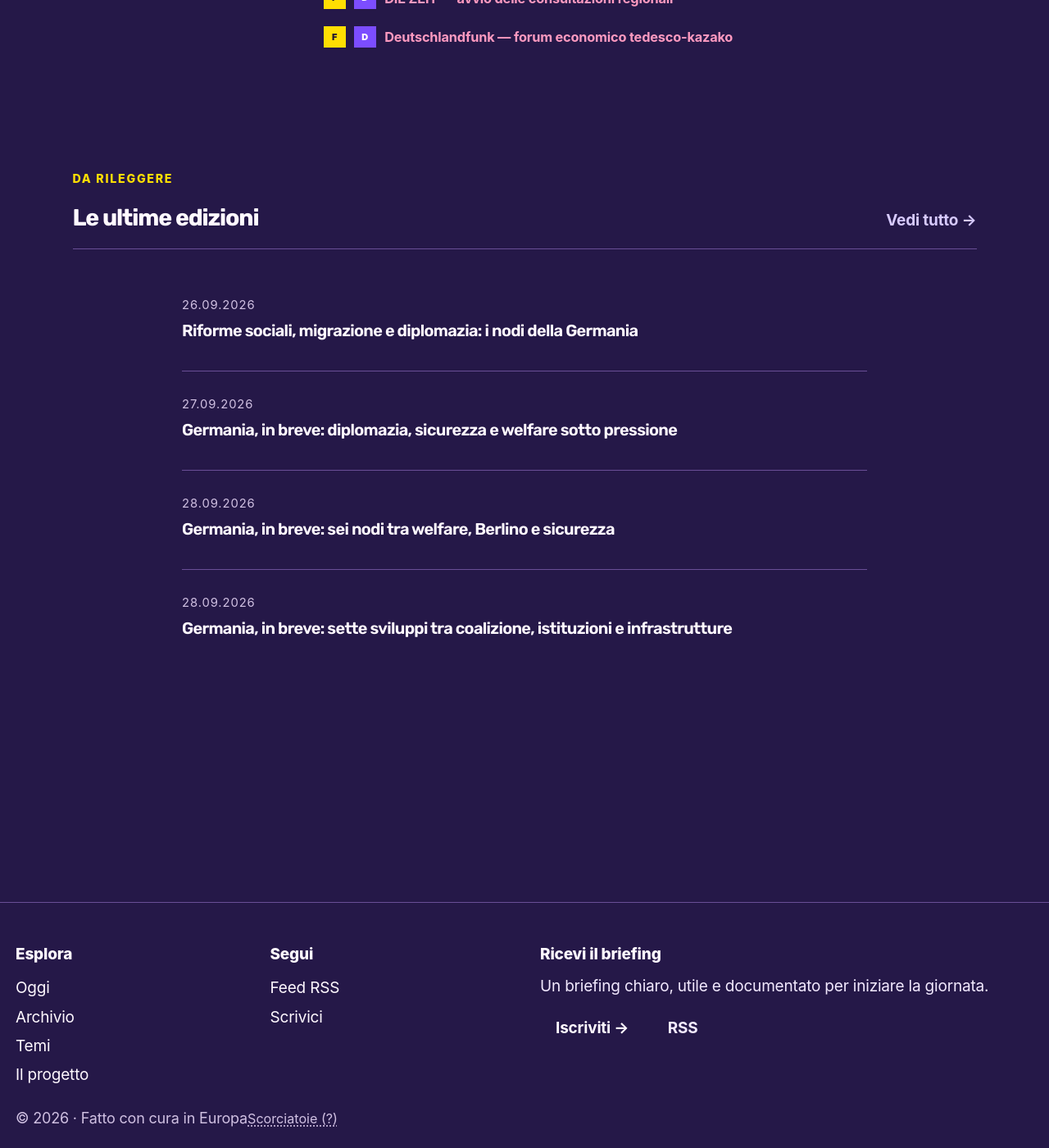
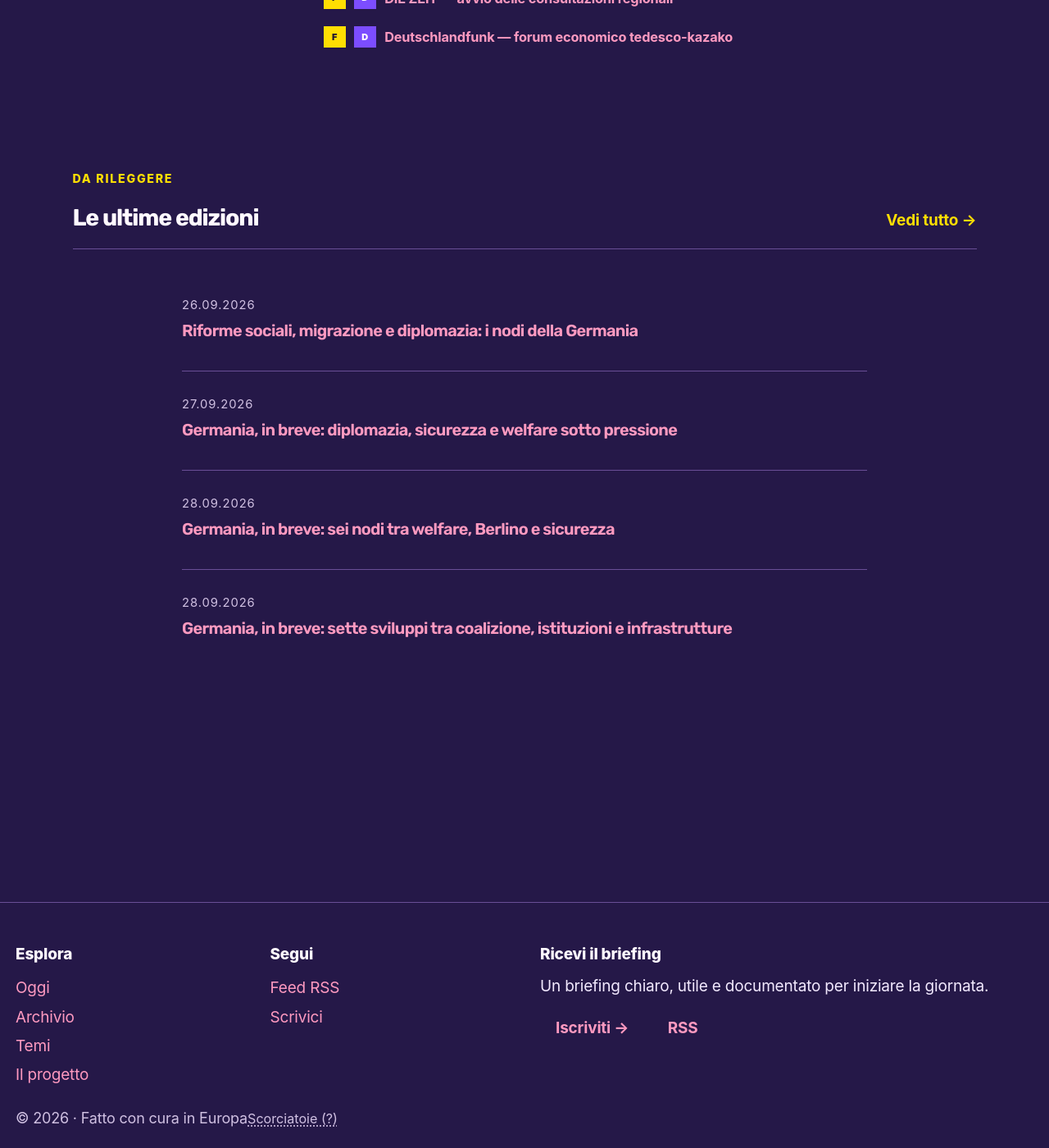
Before and after one commit to ottoottone/prj-news-mattino, a Jekyll site: the page built from index.html, in a window 1280 px wide and 1400 px high, scrolled down 5233 px. Shown: the whole window at 82% size. Built offline with Jekyll 4.4.1, drawn with Linux system fonts in a browser that asks for light colours; some web fonts are replaced; the list of posts is cut into pages by our own code.

Commit message:
Apply palette contrast to all color-theme links

```diff
--- a/assets/css/briefing.css
+++ b/assets/css/briefing.css
@@ -447,3 +447,10 @@ body { background:#f7f7f5; color:#202b35; }
 .theme-nord-color .watch-today li,
 .theme-nord-color .watch-note,
 .theme-nord-color .briefing-facts span { color:#f3eaff; }
+
+/* Every content link follows the same visible pink/yellow line palette. */
+.theme-nord-color .content a,
+.theme-nord-color .site-footer a { color:#ff9ac0; }
+.theme-nord-color .content a:hover,
+.theme-nord-color .site-footer a:hover { color:var(--neon-sun); }
+.theme-nord-color .content .text-link { color:var(--neon-sun); }
```
